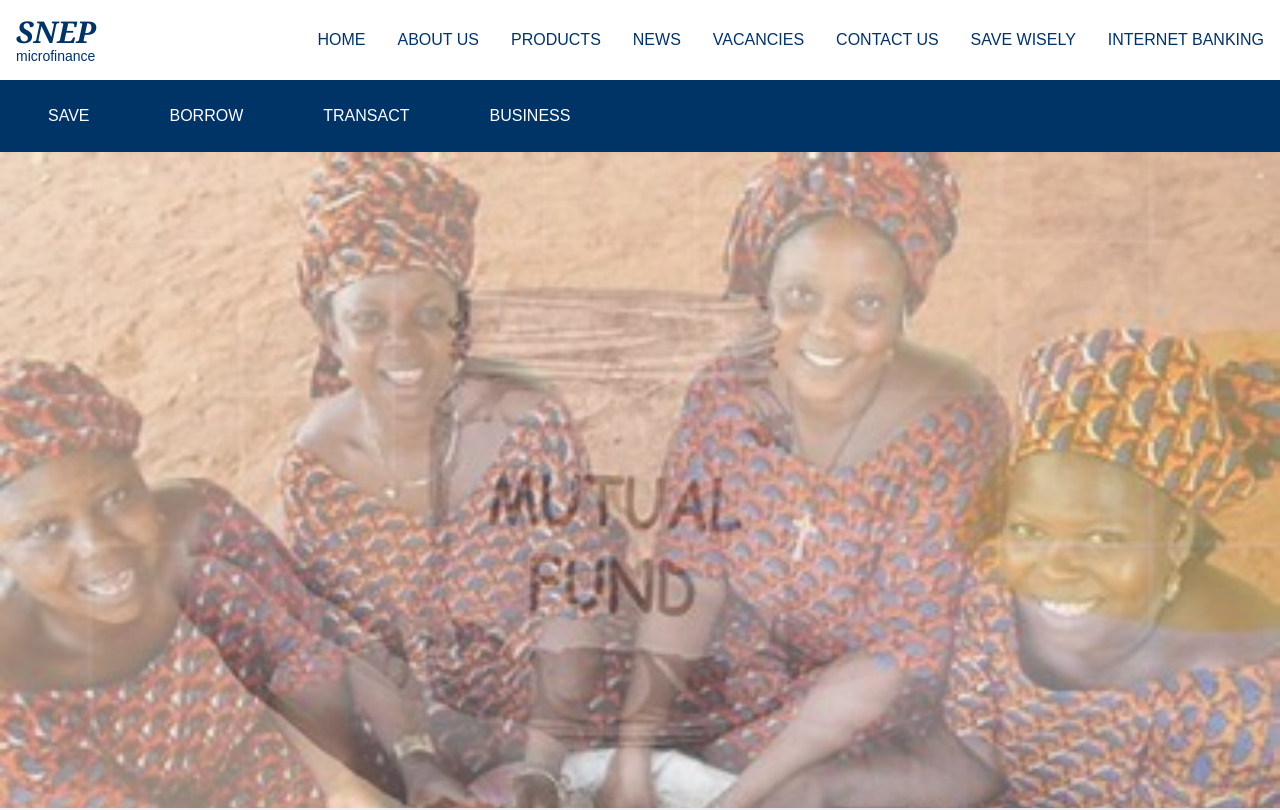
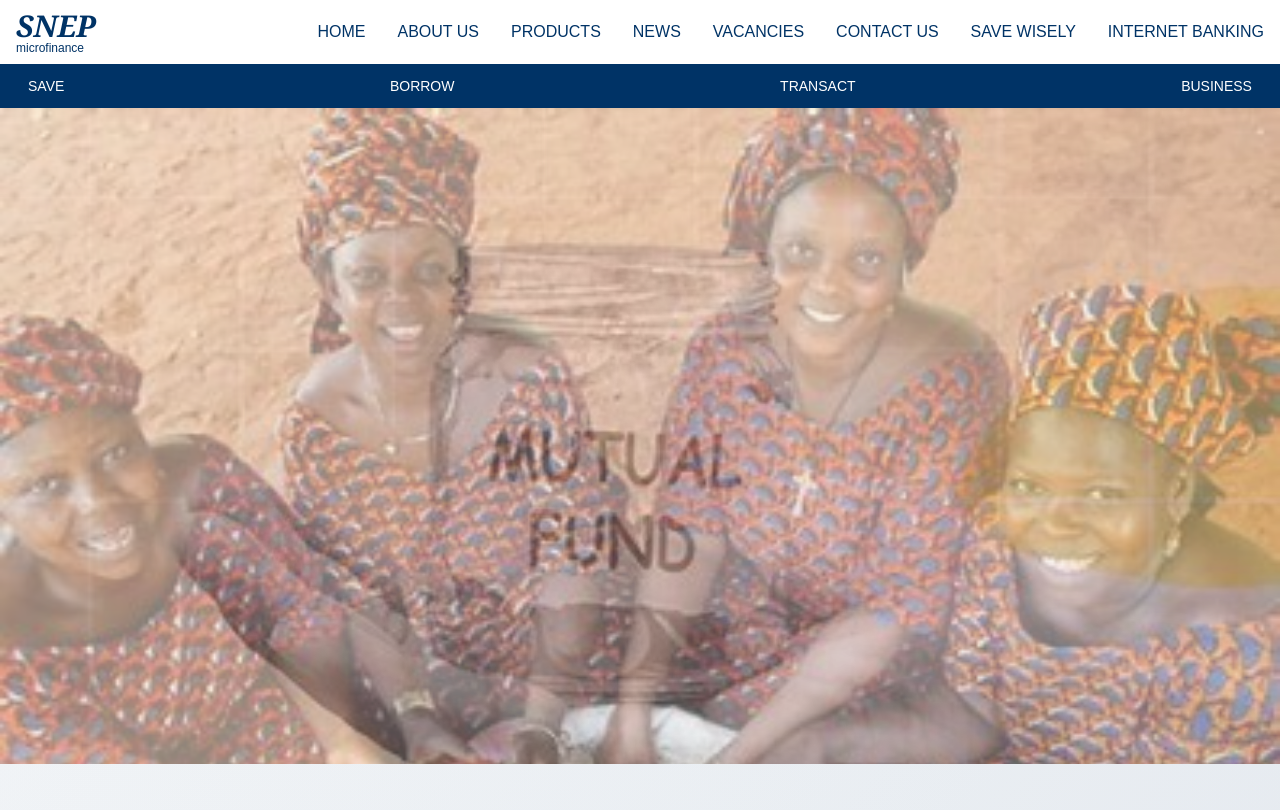
Before and after one commit to fringguske/snepp, a Next.js app: page / in a window 1280 px wide. Shown: the top 810 px of the page. Built offline with nearby package versions, Linux system fonts and the light colour scheme.

Commit message:
Update Navbar1.tsx

```diff
--- a/app/components/Navbar.tsx
+++ b/app/components/Navbar.tsx
@@ -10,13 +10,13 @@ const Navbar = () => {
   return (
     <nav className="bg-white shadow-md relative">
       <div className="max-w-7xl mx-auto px-4">
-        <div className="flex justify-between items-center h-20">
+        <div className="flex justify-between items-center h-16">
           {/* Logo and Microfinance text */}
           <div className="flex flex-col">
-            <div className="font-serif italic text-2xl md:text-3xl text-[#003366] font-bold">
+            <div className="font-serif italic text-xl md:text-3xl text-[#003366] font-bold">
               SNEP
             </div>
-            <div className="text-[#003366] text-xs md:text-sm -mt-1">
+            <div className="text-[#003366] text-xs -mt-1">
               microfinance
             </div>
           </div>
@@ -26,7 +26,7 @@ const Navbar = () => {
             className="md:hidden text-[#003366]"
             onClick={() => setIsMenuOpen(!isMenuOpen)}
           >
-            {isMenuOpen ? <FaTimes size={24} /> : <FaBars size={24} />}
+            {isMenuOpen ? <FaTimes size={20} /> : <FaBars size={20} />}
           </button>
 
           {/* Desktop Navigation */}
@@ -47,7 +47,7 @@ const Navbar = () => {
       <div className={`md:hidden absolute w-full bg-white z-50 shadow-lg transition-all duration-300 ${
         isMenuOpen ? 'max-h-screen' : 'max-h-0 overflow-hidden'
       }`}>
-        <div className="flex flex-col space-y-4 p-4">
+        <div className="flex flex-col space-y-2 p-4">
           <Link href="/" className="text-[#003366] hover:text-[#0056b3]">HOME</Link>
           <Link href="/about" className="text-[#003366] hover:text-[#0056b3]">ABOUT US</Link>
           <Link href="/products" className="text-[#003366] hover:text-[#0056b3]">PRODUCTS</Link>
@@ -60,19 +60,19 @@ const Navbar = () => {
       </div>
 
       {/* Action Buttons */}
-      <div className="bg-[#003366] py-4 overflow-x-auto">
+      <div className="bg-[#003366] py-2">
         <div className="max-w-7xl mx-auto px-4">
-          <div className="flex space-x-4 min-w-max">
-            <button className="bg-[#003366] text-white px-4 md:px-8 py-2 hover:bg-[#004080] transition-colors whitespace-nowrap">
+          <div className="flex space-x-2 justify-between">
+            <button className="bg-[#003366] text-white px-3 py-1 text-sm hover:bg-[#004080] transition-colors whitespace-nowrap">
               SAVE
             </button>
-            <button className="bg-[#003366] text-white px-4 md:px-8 py-2 hover:bg-[#004080] transition-colors whitespace-nowrap">
+            <button className="bg-[#003366] text-white px-3 py-1 text-sm hover:bg-[#004080] transition-colors whitespace-nowrap">
               BORROW
             </button>
-            <button className="bg-[#003366] text-white px-4 md:px-8 py-2 hover:bg-[#004080] transition-colors whitespace-nowrap">
+            <button className="bg-[#003366] text-white px-3 py-1 text-sm hover:bg-[#004080] transition-colors whitespace-nowrap">
               TRANSACT
             </button>
-            <button className="bg-[#003366] text-white px-4 md:px-8 py-2 hover:bg-[#004080] transition-colors whitespace-nowrap">
+            <button className="bg-[#003366] text-white px-3 py-1 text-sm hover:bg-[#004080] transition-colors whitespace-nowrap">
               BUSINESS
             </button>
           </div>
```
